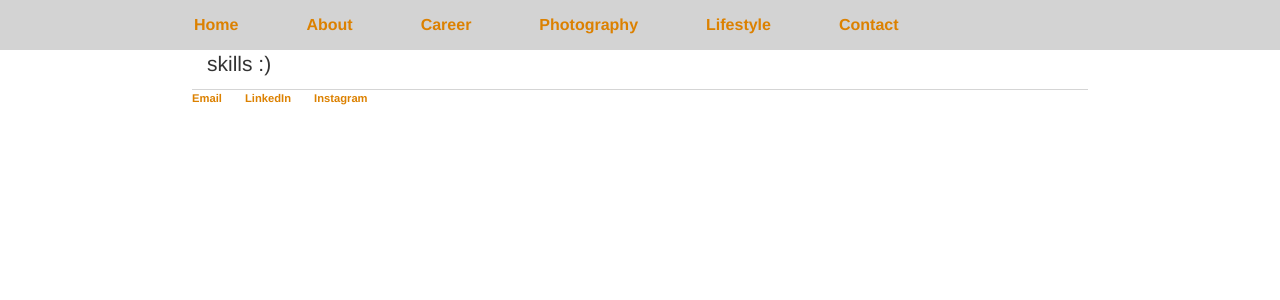
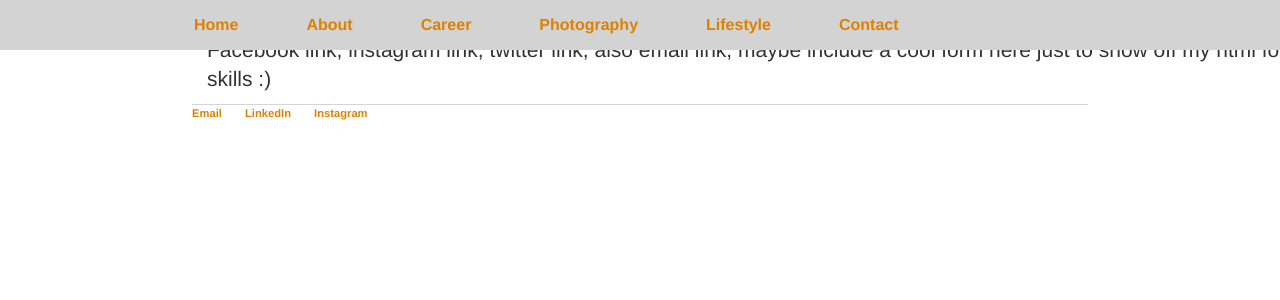
Before and after one commit to itsonlyjaz/itsonlyjaz.github.io, a Jekyll site: the page built from contact/index.html, in a window 1280 px wide. Shown: the top 300 px of the page. Built offline with Jekyll 4.4.1, drawn with Linux system fonts in a browser that asks for light colours.

Commit message:
Update main.css

```diff
--- a/css/main.css
+++ b/css/main.css
@@ -1,10 +1,10 @@
 body {
-    margin: 0px auto;
+    margin: 15px auto;
     width: 70%;
 }
 
 .default {
-    margin: 0px auto;
+    margin: 15px auto;
     width: 70%;
 }
 
@@ -30,7 +30,7 @@
 }
 
 .content {
-  margin-top: 20px;
+  margin-top: 25px;
 }
 
 
```
